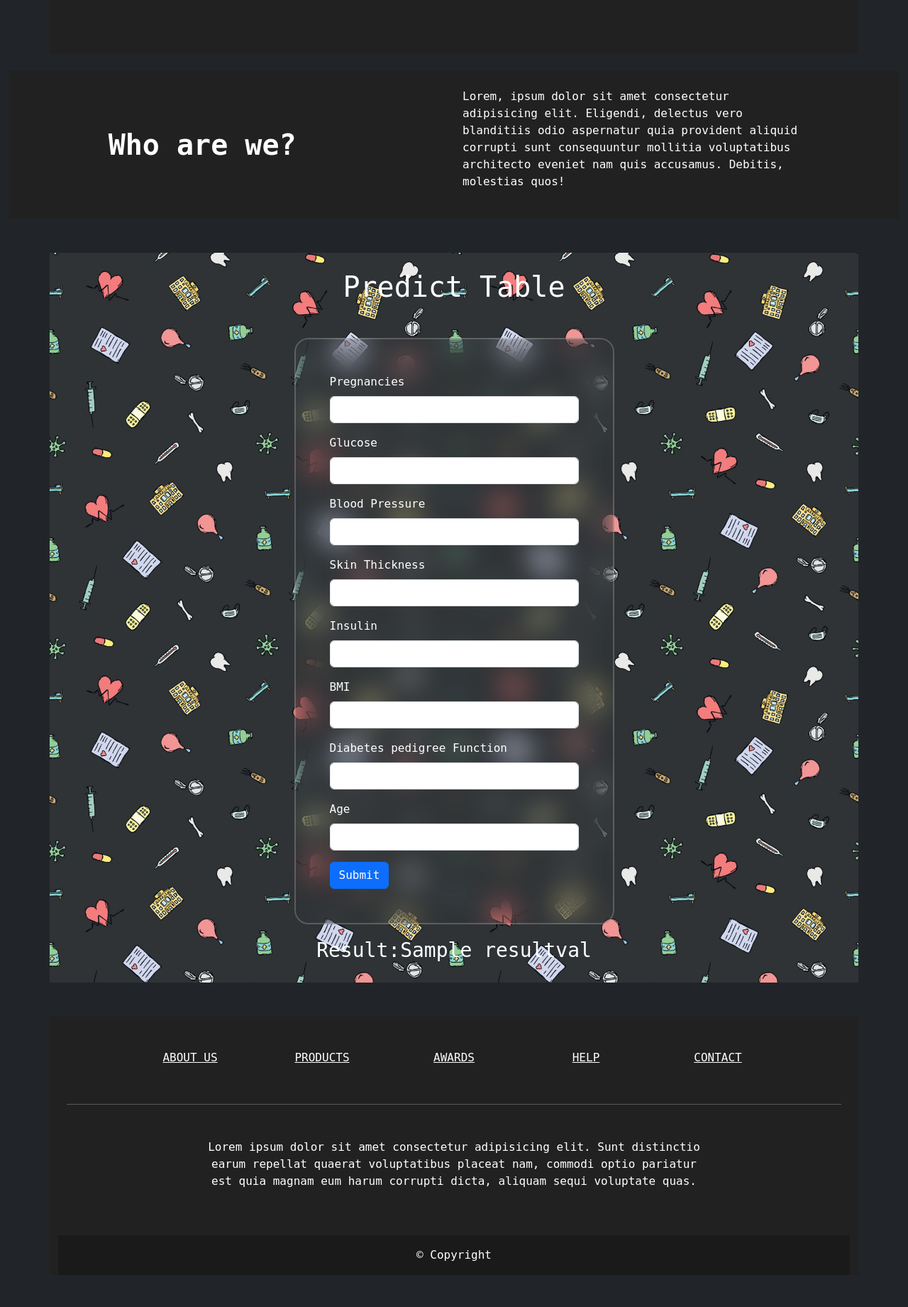
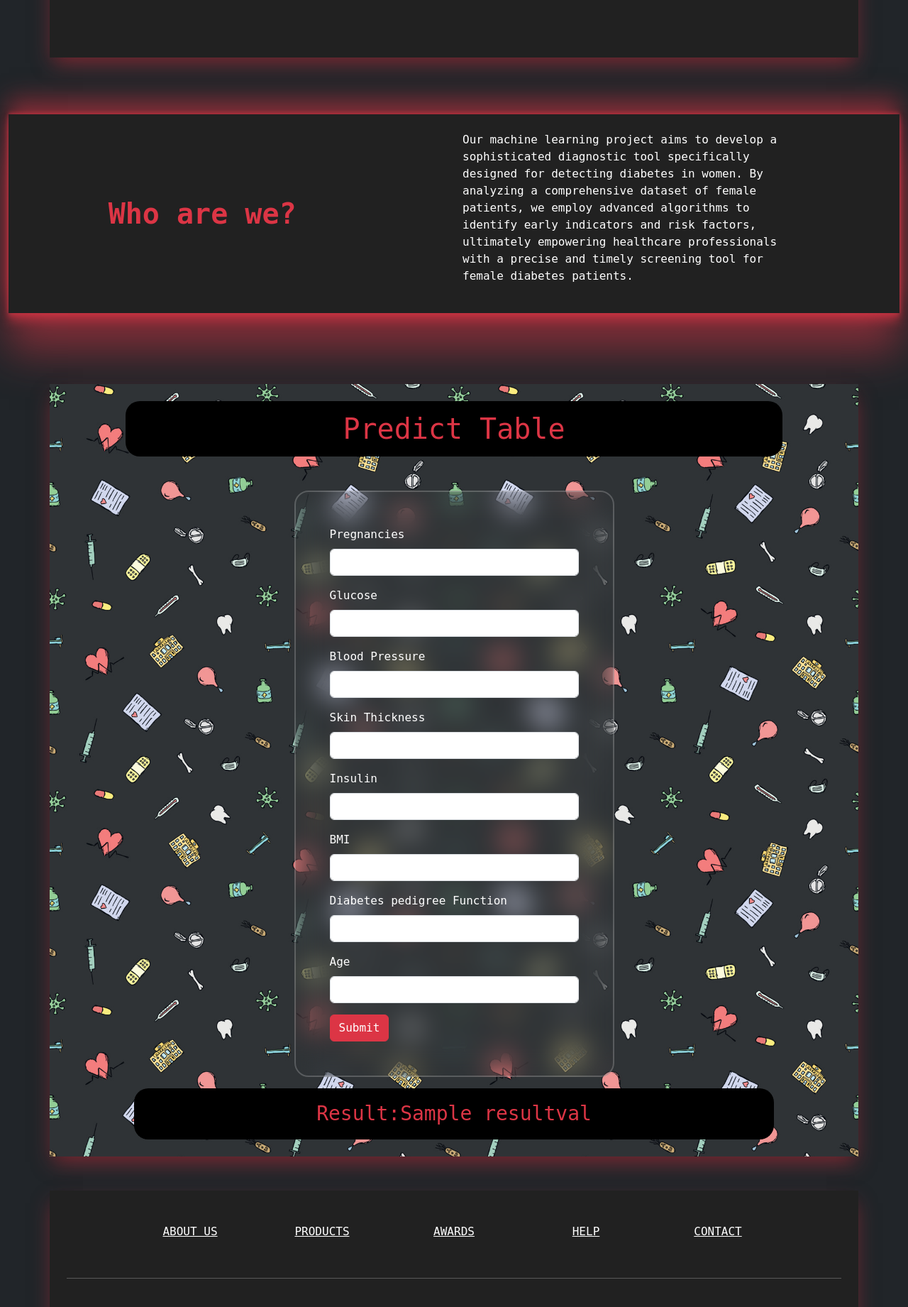
Before and after one commit to Mahediprof01/Gluco-Guard-django, a Django app: template reg/templates/home.html in a window 1280 px wide. Shown: the part 558-2399 px from the top of the page at 71% size. Before the commit the page ends 2334 px from the top, so only its background shows below. Run offline with Django 4.2, Linux system fonts and the light colour scheme; the template is opened without the code that fills it: most values are stand-ins (such as "Sample title", 1, 10 or a date in 2020).

Commit message:
ui-design

```diff
--- a/reg/templates/home.html
+++ b/reg/templates/home.html
@@ -14,23 +14,19 @@
         font-family: 'Roboto Mono', monospace;
       }
       .hero-section{
-
         min-height: 60vh;
         background-color: #212121;
-        {% comment %} background-image: url( "{% static 'img/bg.jpg' %}");
-        background-size: cover;
-        background-position: center; {% endcomment %}
+        box-shadow: rgba(220, 53, 69, 0.5) 0px 13px 27px -5px, rgba(0, 0, 0, 0.3) 0px 8px 16px -8px;
       }
       .who-section{
-        background-color: #F1F6FB;
-        border-radius: 5px;
-        box-shadow: rgba(100, 100, 111, 0.2) 0px 7px 29px 0px;
+        background-color: #212121;
+        margin-top:80px;
+        box-shadow: rgba(220, 53, 69, 0.5) 0px 54px 55px, rgba(220, 53, 69, 0.5) 0px -22px 30px, rgba(220, 53, 69, 0.5) 0px 4px 6px, rgba(220, 53, 69, 0.5) 0px 12px 13px, rgba(220, 53, 69, 0.5) 0px -3px 5px;
+        margin-bottom:100px;
       }
       .nav-bg{
         background-color: #212121;
-        {% comment %} background-image: url( "{% static 'img/navbg.jpg' %}");
-        background-size: cover;
-        background-position: center; {% endcomment %}
+        box-shadow: rgba(220, 53, 69, 0.5) 0px 13px 27px -5px, rgba(0, 0, 0, 0.3) 0px 8px 16px -8px;
       }
 
       .form-bg{
@@ -44,7 +40,30 @@
         background-image: url( "{% static 'img/p2-bg.jpg' %}");
         background-size: cover;
         background-position: center;
+        box-shadow: rgba(220, 53, 69, 0.5) 0px 13px 27px -5px, rgba(0, 0, 0, 0.3) 0px 8px 16px -8px;
       }
+      .animated{
+        animation: up-down 2s ease-in-out infinite alternate-reverse both;
+    }
+    @-webkit-keyframes up-down{
+        0%{
+            transform: translateY(10px);
+        }100%{
+            transform: translateY(-10px);
+        }
+    }
+    @keyframes up-down{
+        0%{
+            transform: translateY(10px);
+        }100%{
+            transform: translateY(-10px);
+        }
+    }
+    .p-tag{
+      background-color: black;
+      padding: 15px 20px;
+      border-radius: 20px;
+    }
 
     </style>
 </head>
@@ -54,7 +73,7 @@
     <div class="container nav-bg">
       <nav class="navbar navbar-expand-lg p-4">
         <div class="container-fluid">
-          <a class="navbar-brand fs-2 fw-bold text-white" href="#">Gluco Guard</a>
+          <a class="navbar-brand fs-2 fw-bold text-white" href="#"><img class="img-fluid" src="{% static 'img/navgg.png' %}">Gluco Guard</a>
           <button class="navbar-toggler" type="button" data-bs-toggle="collapse" data-bs-target="#navbarSupportedContent" aria-controls="navbarSupportedContent" aria-expanded="false" aria-label="Toggle navigation">
             <span class="navbar-toggler-icon"></span>
           </button>
@@ -84,13 +103,13 @@
         <div class="col-10 mx-auto">
           <div class="row p-4 ">
             <div class="col-md-6 col-10 pt-5 pt-lg-0 order-2 order-lg-1 d-flex flex-column justify-content-center">
-              <h1 class='my-3 text-white fw-bolder'><strong>Gluco Guard - The future of technology starts here</strong></h1>
-              <h4 class='my-3 text-white'>
+              <h1 class='my-3 text-danger fs-1 fw-bolder'><strong>Gluco Guard</strong></h1>
+              <p class='my-3 text-white'>
                 It simplifies the process of dealing with diabetic detection for women.
-              </h4>
+              </p>
             </div>
             <div class="col-md-6 col-10 pt-5 pt-lg-0 order-1 order-lg-2">
-              <img class='img-fluid animated' src='./img/eye1.png'  alt="#" />
+              <img class="img-fluid animated" src="{% static 'img/logineye.png' %}">
             </div>
           </div>
         </div>
@@ -101,15 +120,15 @@
 
    {% comment %} 3rd {% endcomment %}
    <section class="container-fluid  mt-4">
-    <div class="container-fluid nav-bg">
+    <div class="container-fluid  who-section">
       <div class="row">
         <div class="col-10 mx-auto">
           <div class="row p-4 ">
             <div class="col-md-6 col-10 pt-5 pt-lg-0 order-2 order-lg-1 d-flex flex-column justify-content-center">
-              <h1 class='my-3 text-white fw-bolder'><strong>Who are we?</strong></h1>
+              <h1 class='my-3 text-danger fw-bolder'><strong>Who are we?</strong></h1>
             </div>
             <div class="col-md-6 text-white col-10 pt-5 pt-lg-0 order-1 order-lg-2">
-              <p>Lorem, ipsum dolor sit amet consectetur adipisicing elit. Eligendi, delectus vero blanditiis odio aspernatur quia provident aliquid corrupti sunt consequuntur mollitia voluptatibus architecto eveniet nam quis accusamus. Debitis, molestias quos!</p>
+              <p>Our machine learning project aims to develop a sophisticated diagnostic tool specifically designed for detecting diabetes in women. By analyzing a comprehensive dataset of female patients, we employ advanced algorithms to identify early indicators and risk factors, ultimately empowering healthcare professionals with a precise and timely screening tool for female diabetes patients.</p>
             </div>
           </div>
         </div>
@@ -122,7 +141,7 @@
   <div class="container p-section ">
     <div class="row">
       <div class="col-10 mx-auto">
-        <h1 class="text-center mt-4 mb-4 text-white">Predict Table</h1>
+        <h1 class="text-center mt-4 mb-4 text-danger p-tag">Predict Table</h1>
         <div class="row p-4 justify-content-center">
             <form action="result" class="w-50 p-5 form-bg">
               <div class="mb-3">
@@ -157,9 +176,9 @@
                 <label class="form-label text-white">Age</label>
                 <input type="text" name='in8' class="form-control"  aria-describedby="emailHelp">
               </div>
-              <button type="submit" class="btn btn-primary">Submit</button>
+              <button type="submit" class="btn btn-danger">Submit</button>
             </form>
-            <div class="mt-3 text-center fs-3 text-white">
+            <div class="mt-3 text-center fs-3 p-tag text-danger">
               Result:{{resultval}}
             </div>
         </div>
```
Also changed, not shown: reg/static/img/navbg.jpg (deleted), reg/static/img/navgg.png (added).
